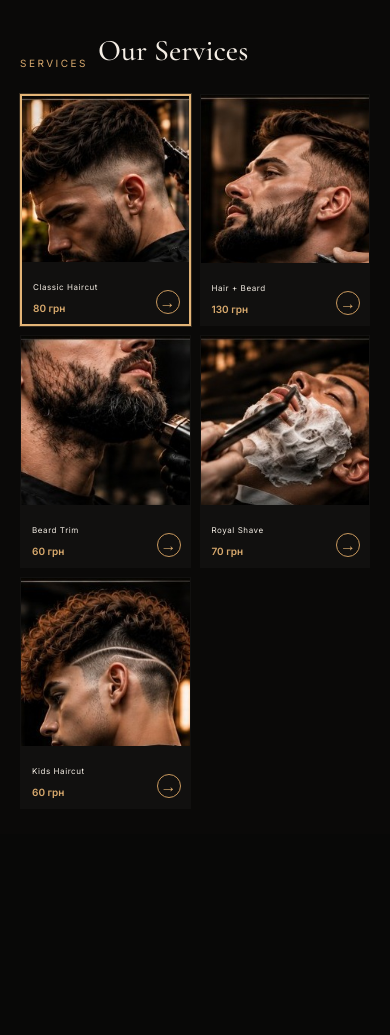
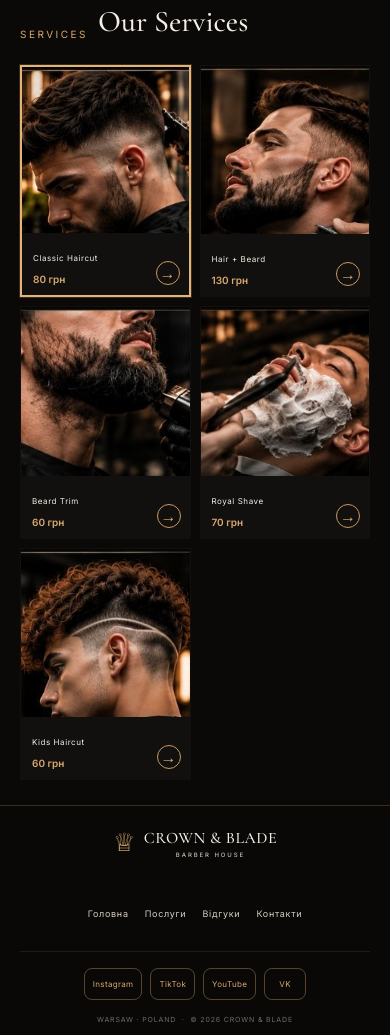
Before and after one commit to jonixxxxxxx675/crown-blade, a plain HTML site: page index.html in a window 390 px wide. Shown: the part 1600-2635 px from the top of the page. Before the commit the page ends 2434 px from the top, so only its background shows below. Drawn offline with nearby package versions, Linux system fonts and the light colour scheme.

Commit message:
Add files via upload

```diff
--- a/index.html
+++ b/index.html
@@ -8,7 +8,7 @@
 <link rel="stylesheet" href="./mobile-overrides.css">
 </head>
 <body>
-<main>
+<main id="top">
 <header class="hero">
 <nav><div class="logo"><span>♕</span><div>CROWN &amp; BLADE<small>BARBER HOUSE</small></div></div><div class="links"><a href="#">HOME</a><a href="#about">ABOUT</a><a href="#services">SERVICES</a><a href="#barbers">BARBERS</a><a href="#gallery">GALLERY</a><a href="./contact.html">CONTACT</a></div><a class="nav-book" href="#booking">BOOK NOW　→</a><button class="hamb" type="button" aria-label="Open menu">☰</button></nav>
 <div class="hero-copy"><span class="eyebrow">WARSAW · POLAND</span><h1>CROWN &amp; BLADE</h1><div class="sub">BARBER HOUSE</div><h2>More than a haircut.<br>It’s your standard.</h2><p>Чоловічі стрижки, оформлення бороди<br>та класичний барберинг у сучасному форматі.</p><a class="hero-btn" href="#booking">BOOK AN APPOINTMENT　→</a></div>
@@ -32,7 +32,7 @@
 <div class="step"><div class="step-title"><span>◷</span><b>Choose time</b></div><div class="times" id="times"></div></div>
 <button class="confirm" type="button" id="confirm">CONFIRM BOOKING <span>→</span></button>
 </section>
-<section class="testimonials" aria-label="Відгуки клієнтів">
+<section class="testimonials" id="reviews" aria-label="Відгуки клієнтів">
   <div class="testimonials-title"><span class="eyebrow">REVIEWS</span><h2>Відгуки клієнтів</h2></div>
   <div class="testimonial-row">
     <img src="./assets/review-maxim-1.png" alt="Відгук Максима">
@@ -42,7 +42,22 @@
   </div>
 </section>
 <section class="services" id="services"><div class="services-intro"><span class="eyebrow">SERVICES</span><h2>Our Services</h2><p>Професійний догляд<br>для сучасних чоловіків.</p><button type="button">VIEW ALL SERVICES　→</button></div><div class="cards" id="cards"></div></section>
-<footer id="contact"><div class="logo"><span>♕</span><div>CROWN &amp; BLADE<small>BARBER HOUSE</small></div></div><span>WARSAW · POLAND</span><span>© 2026 CROWN &amp; BLADE</span></footer>
+<footer id="contact" class="mobile-footer">
+  <div class="mobile-footer-brand"><div class="logo"><span>♕</span><div>CROWN &amp; BLADE<small>BARBER HOUSE</small></div></div></div>
+  <nav class="mobile-footer-nav" aria-label="Footer navigation">
+    <a href="#top">Головна</a>
+    <a href="#services">Послуги</a>
+    <a href="#reviews">Відгуки</a>
+    <a href="./contact.html">Контакти</a>
+  </nav>
+  <div class="mobile-footer-socials" aria-label="Social links">
+    <a href="https://www.instagram.com/" target="_blank" rel="noopener noreferrer" aria-label="Instagram">Instagram</a>
+    <a href="https://www.tiktok.com/" target="_blank" rel="noopener noreferrer" aria-label="TikTok">TikTok</a>
+    <a href="https://www.youtube.com/" target="_blank" rel="noopener noreferrer" aria-label="YouTube">YouTube</a>
+    <a href="https://vk.com/" target="_blank" rel="noopener noreferrer" aria-label="ВКонтакті">VK</a>
+  </div>
+  <div class="mobile-footer-meta">WARSAW · POLAND &nbsp;·&nbsp; © 2026 CROWN &amp; BLADE</div>
+</footer>
 </main>
 <script>
 const services=[
@@ -52,7 +67,7 @@
 {name:'Royal Shave',price:'70 грн',icon:'⌁'},
 {name:'Kids Haircut',price:'60 грн',icon:'✦'}];
 const barbers=['Alex','Mia','Daniel','Emma','Max'];
-const times=['10:00','10:30','11:00','11:30','12:00','12:30','13:00','13:30'];
+const times=Array.from({length:21},(_,i)=>{const m=600+i*30;return String(Math.floor(m/60)).padStart(2,'0')+':'+String(m%60).padStart(2,'0')});
 let service=services[0].name, barber='Alex', date='28', time='10:00';
 const isMobile=()=>window.matchMedia('(max-width: 800px)').matches;
 const scrollToStep=(selector)=>{if(!isMobile()) return; const el=document.querySelector(selector); if(el) el.scrollIntoView({behavior:'smooth',block:'center'});};
--- a/mobile-overrides.css
+++ b/mobile-overrides.css
@@ -75,3 +75,36 @@
 .service-detail p{font-size:13px;line-height:1.7;color:#c9c0b8;margin:0 0 18px}
 .service-detail-book{display:block;text-align:center;background:#e2b477;color:#17110b;padding:15px;border:0;font-size:11px;letter-spacing:.08em;text-decoration:none}
 @media(min-width:801px){.service-detail-page{display:none}}
+
+/* Mobile-only footer and scrollable working hours. */
+@media(max-width:800px){
+  .booking .times{
+    max-height:148px;
+    overflow-y:auto;
+    overflow-x:hidden;
+    padding-right:2px;
+    -webkit-overflow-scrolling:touch;
+    scrollbar-width:none;
+  }
+  .booking .times::-webkit-scrollbar{display:none}
+
+  footer.mobile-footer{
+    display:block;
+    margin:0;
+    padding:22px 20px 18px;
+    border-top:1px solid #c89d6540;
+    background:#090807;
+    color:#9c9187;
+    text-align:center;
+  }
+  .mobile-footer-brand{display:flex;justify-content:center;margin-bottom:18px}
+  .mobile-footer-brand .logo{margin:0;gap:8px;font-size:16px;color:#f5eee5}
+  .mobile-footer-brand .logo>span{font-size:25px;color:var(--gold)}
+  .mobile-footer-brand .logo small{font-size:6px;letter-spacing:.32em}
+  .mobile-footer-nav{display:flex;justify-content:center;gap:16px;flex-wrap:wrap;margin-bottom:16px}
+  .mobile-footer-nav a{color:#d8cfc5;text-decoration:none;font-size:9px;letter-spacing:.08em}
+  .mobile-footer-nav a:active{color:var(--gold)}
+  .mobile-footer-socials{display:flex;justify-content:center;gap:8px;margin-bottom:15px}
+  .mobile-footer-socials a{display:grid;place-items:center;min-width:42px;height:32px;padding:0 8px;border:1px solid #c89d6566;border-radius:8px;color:var(--gold);text-decoration:none;font-size:8px;letter-spacing:.04em}
+  .mobile-footer-meta{font-size:7px;letter-spacing:.12em;color:#716960}
+}
```
